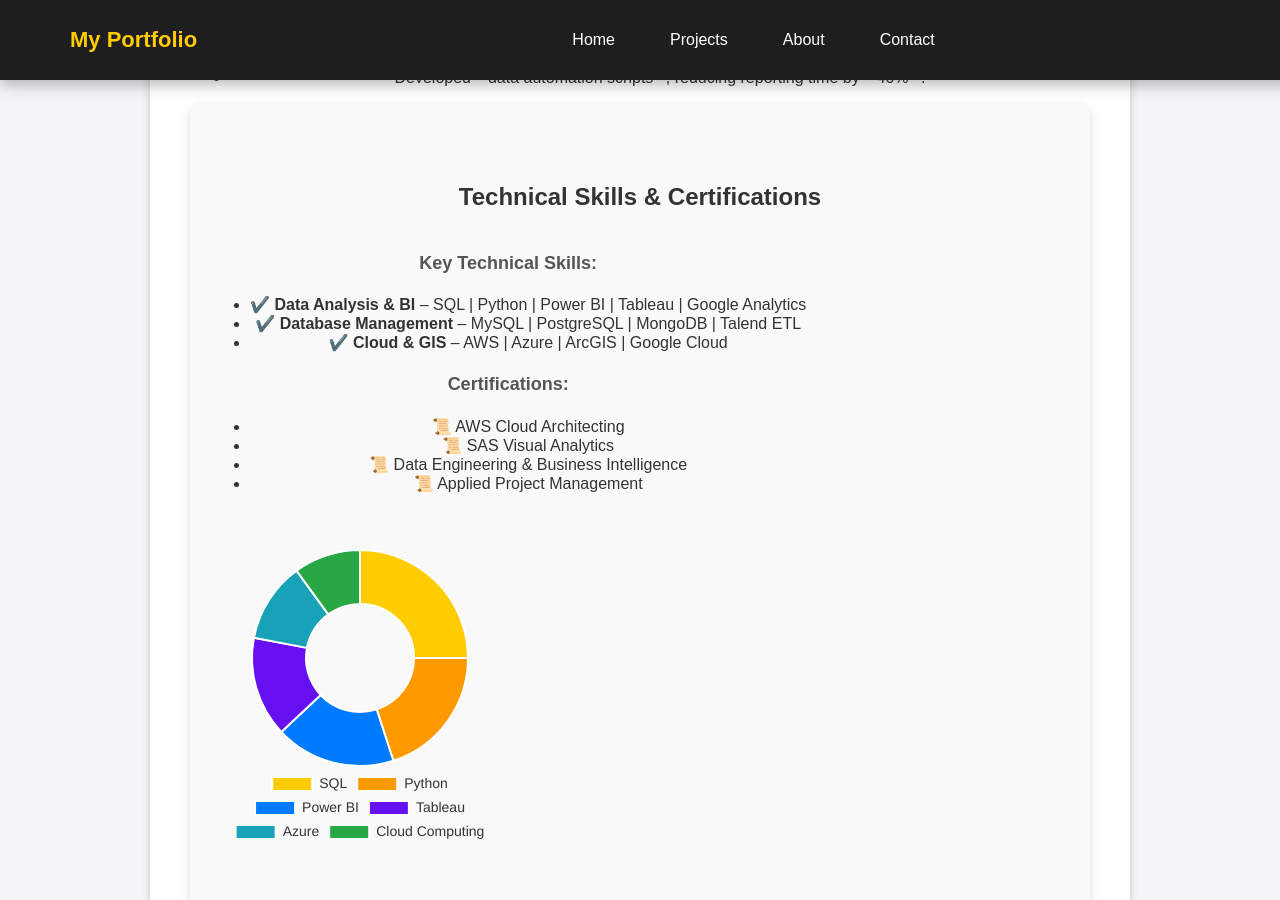
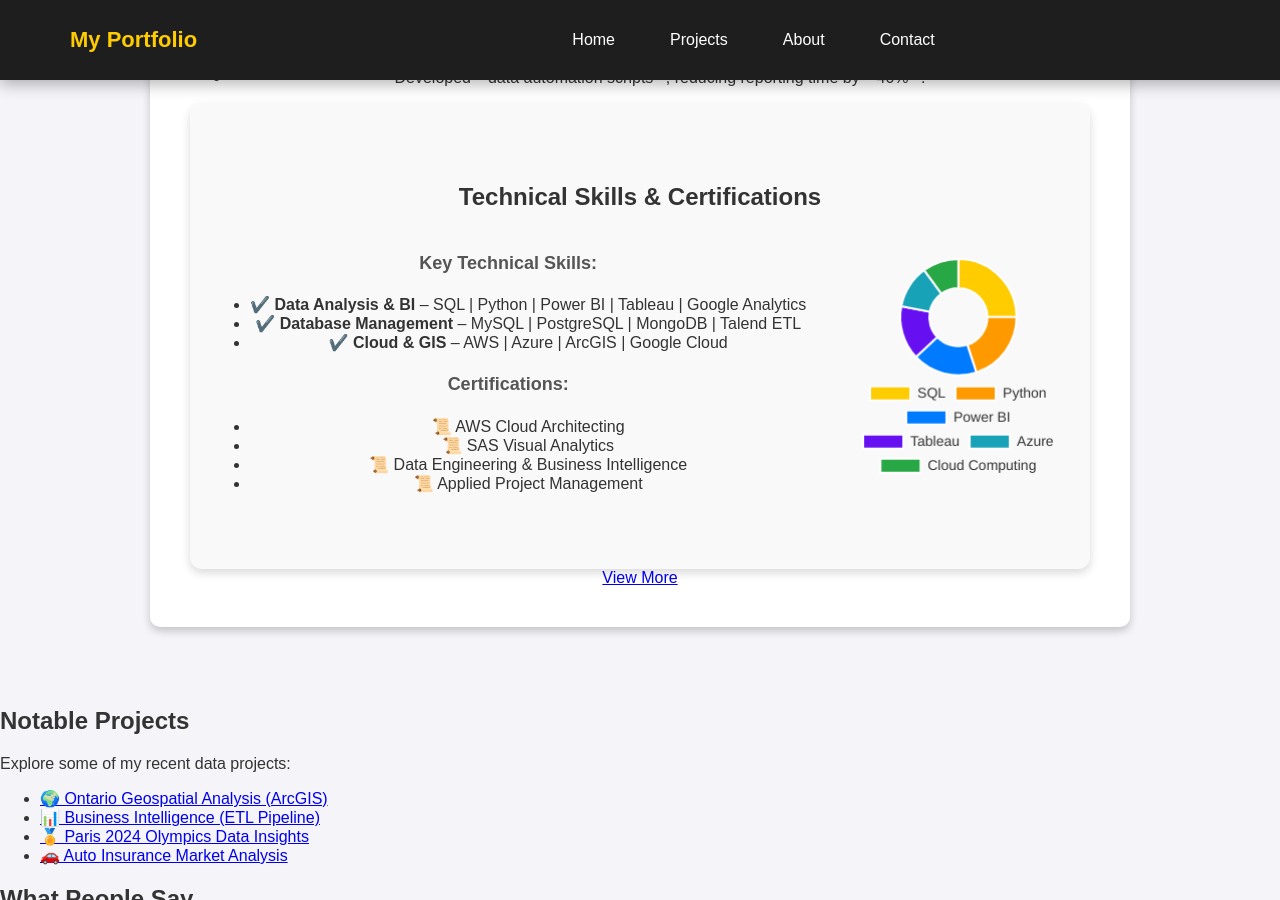
Before and after one commit to Vicmandip1/Portfolio, a Jekyll site: the page about.html, which Jekyll copies as it is, in a window 1280 px wide and 900 px high, scrolled down 2074 px. Built offline with Jekyll 4.4.1, drawn with Linux system fonts in a browser that asks for light colours.

Commit message:
Update about.html

```diff
--- a/about.html
+++ b/about.html
@@ -7,6 +7,7 @@
     <link rel="stylesheet" href="assets/styles/about.css">
     <!-- ✅ Mobile-Specific CSS -->
     <link rel="stylesheet" href="assets/styles/index-mobile.css" media="screen and (max-width: 768px)">
+    <link rel="stylesheet" href="assets/styles/charts.css">
 
     <link rel="stylesheet" href="https://cdnjs.cloudflare.com/ajax/libs/font-awesome/6.0.0-beta3/css/all.min.css">
 </head>
```
